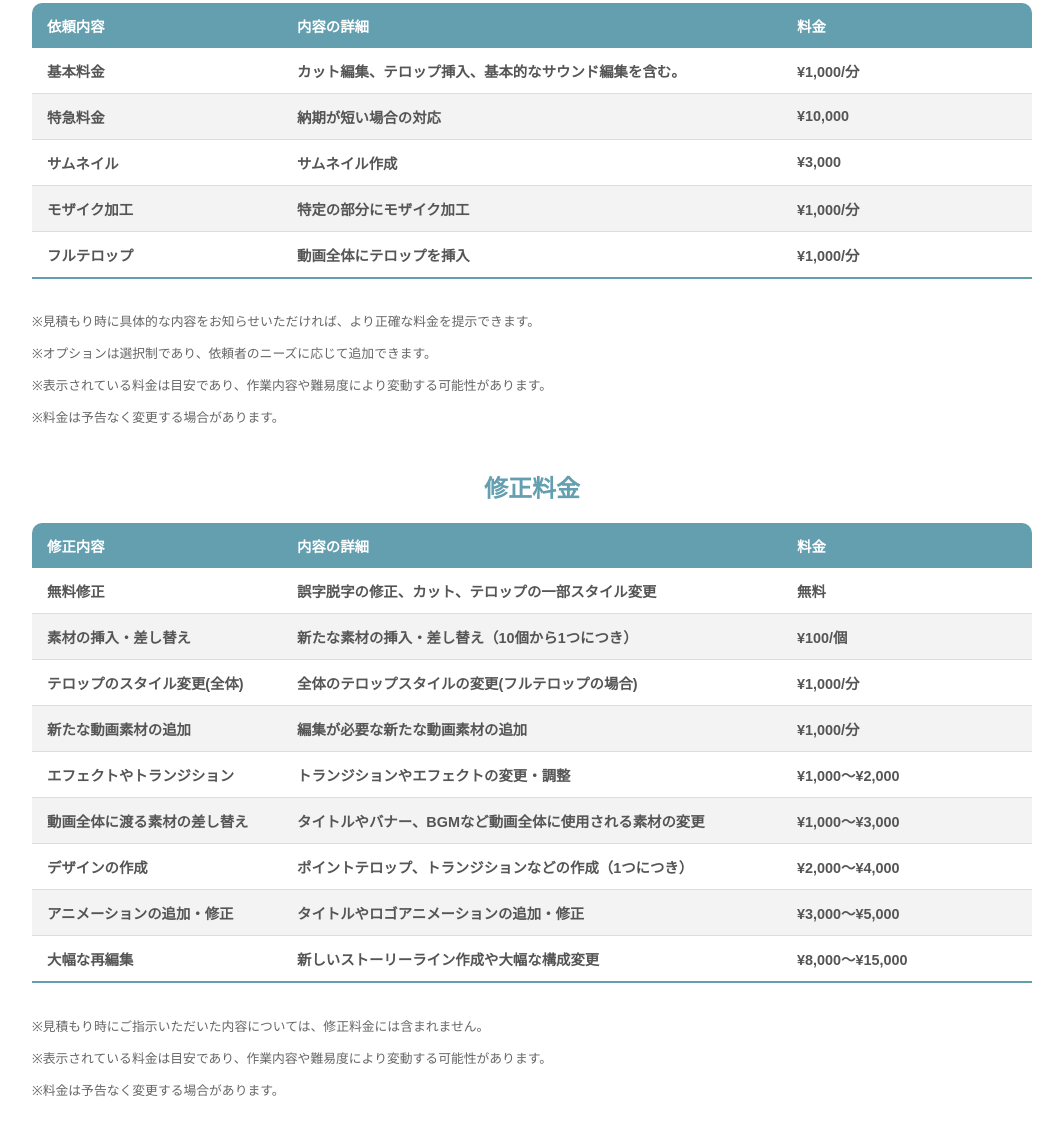
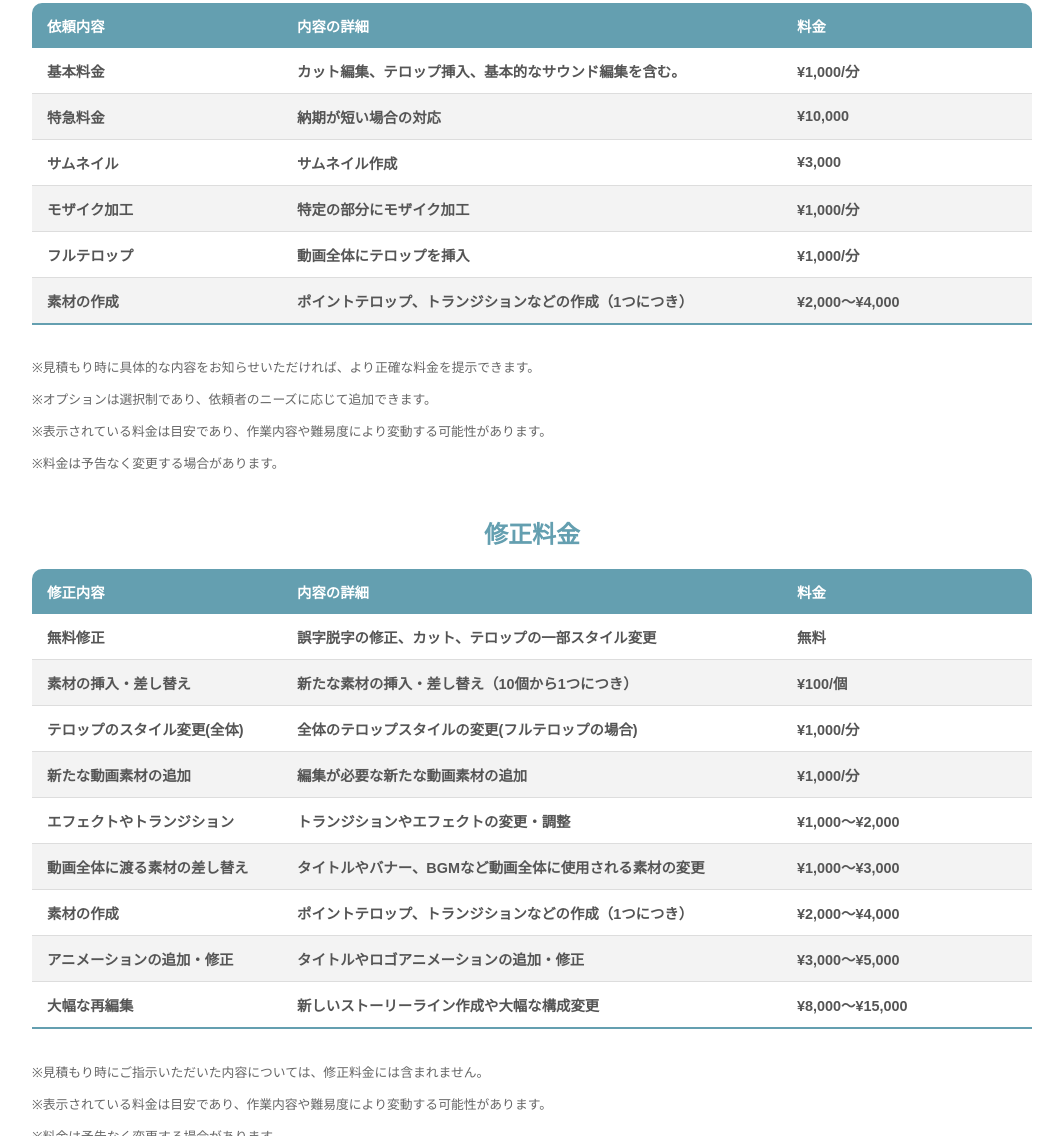
Before and after one commit to Rikenan/pricing, a plain HTML site: page index.html in a window 1280 px wide. Shown: the part 368-1504 px from the top of the page, without its empty margins (108-1171 px from the left). Drawn offline with Linux system fonts and the light colour scheme.

Commit message:
Update index.html

```diff
--- a/index.html
+++ b/index.html
@@ -8,7 +8,7 @@
     <link rel="stylesheet" href="styles.css"> <!-- CSSファイルをリンク -->
 </head>
 <body>
-    <img src="banner.png" alt="説明" class="responsive-image">
+    <img src="banner.png" class="responsive-image">
     <h2>依頼料金</h2>
     <table class="styled-table" id="price-table" role="table">
         <thead>
@@ -43,6 +43,11 @@
                 <td>フルテロップ</td>
                 <td>動画全体にテロップを挿入</td>
                 <td>¥1,000/分</td>
+            </tr>
+            <tr>
+                <td>素材の作成</td>
+                <td>ポイントテロップ、トランジションなどの作成（1つにつき）</td>
+                <td>¥2,000〜¥4,000</td>
             </tr>
         </tbody>
     </table>
@@ -95,7 +100,7 @@
                 <td>¥1,000〜¥3,000</td>
             </tr>
             <tr>
-                <td>デザインの作成</td>
+                <td>素材の作成</td>
                 <td>ポイントテロップ、トランジションなどの作成（1つにつき）</td>
                 <td>¥2,000〜¥4,000</td>
             </tr>
```
